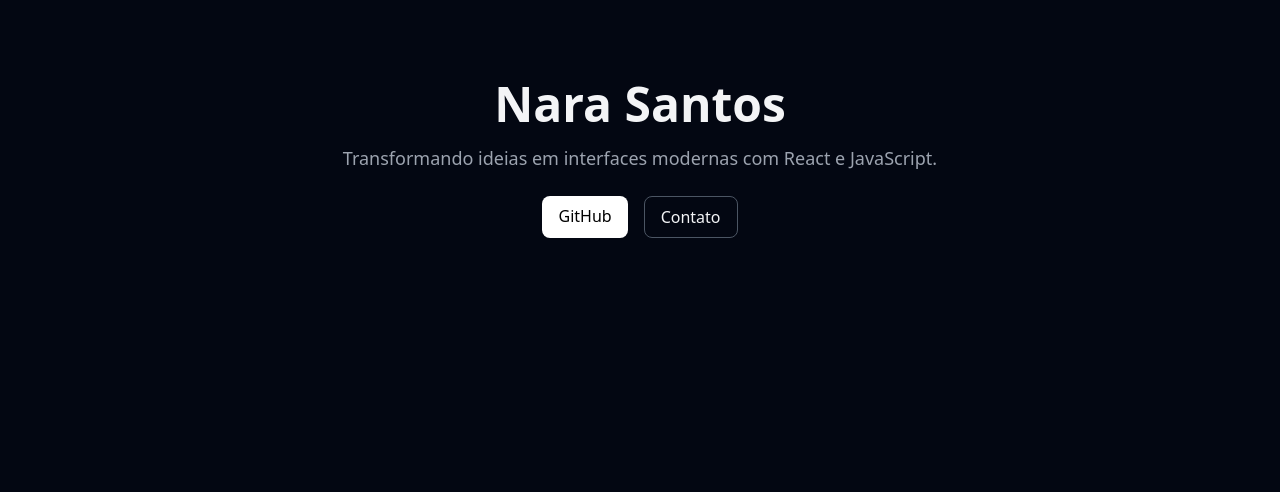
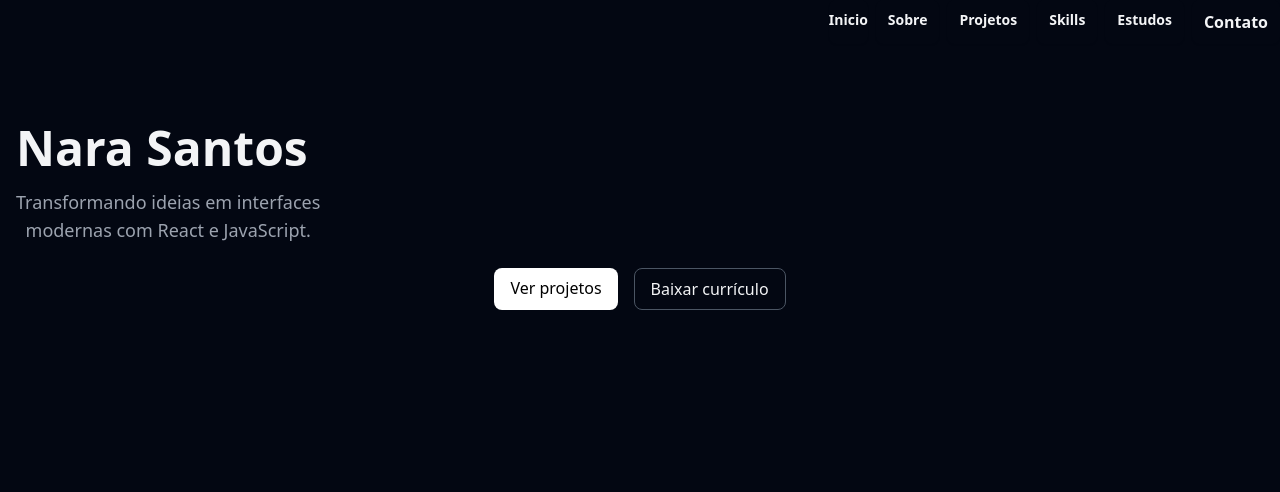
Before and after one commit to narabuque/portf-lio, a plain HTML site: page index.html in a window 1280 px wide. Shown: the top 492 px of the page. Drawn offline with nearby package versions, Linux system fonts and the light colour scheme.

Commit message:
alterações

```diff
--- a/index.html
+++ b/index.html
@@ -11,22 +11,33 @@
 
   <!-- HERO -->
 
+
+  <nav class="flex flex-col sm:flex-row gap-2 justify-end">
+    <a href="index.html" class="px- py-2.5 text-sm font-semibold text-white-500 hover:bg-indigo-50 rounded-lg shadow-sm transition-colors duration-200" >Inicio</a>
+    <a href="sobre.html" class="px-3 py-2.5 text-sm font-semibold text-white-500  hover:bg-indigo-50 rounded-lg shadow-sm transition-colors duration-200">Sobre</a>
+    <a href="projetos.html" class="px-3 py-2.5 text-sm font-semibold text-white-500 hover:bg-indigo-50 rounded-lg shadow-sm transition-colors duration-200">Projetos</a>
+    <a href="skills.html" class="px-3 py-2.5 text-sm font-semibold text-white-500 hover:bg-indigo-50 rounded-lg shadow-sm transition-colors duration-200">Skills</a>
+    <a href="estudos.html" class="px-3 py-2.5 text-sm font-semibold text-white-500 hover:bg-indigo-50 rounded-lg shadow-sm transition-colors duration-200">Estudos</a>
+    <a href="contato.html" class="px-3 py-2.5  font-semibold text-white-500  hover:bg-indigo-50 rounded-lg shadow-sm transition-colors duration-200">Contato</a>
+  </nav>
+
+
   <section class="text-center py-20 px-4">
-    <h1 class="text-5xl font-bold">Nara Santos</h1>
-    <p class="mt-4 text-lg text-gray-400">
-      Transformando ideias em interfaces modernas com React e JavaScript.
+    <h1 class=" flex flex-start text-5xl font-bold">Nara Santos</h1>
+    <p class=" flex flex-start mt-4 text-lg text-gray-400">
+      Transformando ideias em interfaces <br>  modernas com React e JavaScript.
     </p>
 
 
-<div class="mt-6 flex justify-center gap-4">
+<div class="flex flex-start mt-6 flex justify-center gap-4">
   <a href="https://github.com/narabuque" target="_blank"
      class="bg-white text-black px-4 py-2 rounded-lg font-medium">
-     GitHub
+     Ver projetos
   </a>
 
   <a href="mailto:leonaracpjn@gmail.com"
      class="border border-gray-600 px-4 py-2 rounded-lg">
-     Contato
+     Baixar currículo
   </a>
 </div>
 
```
